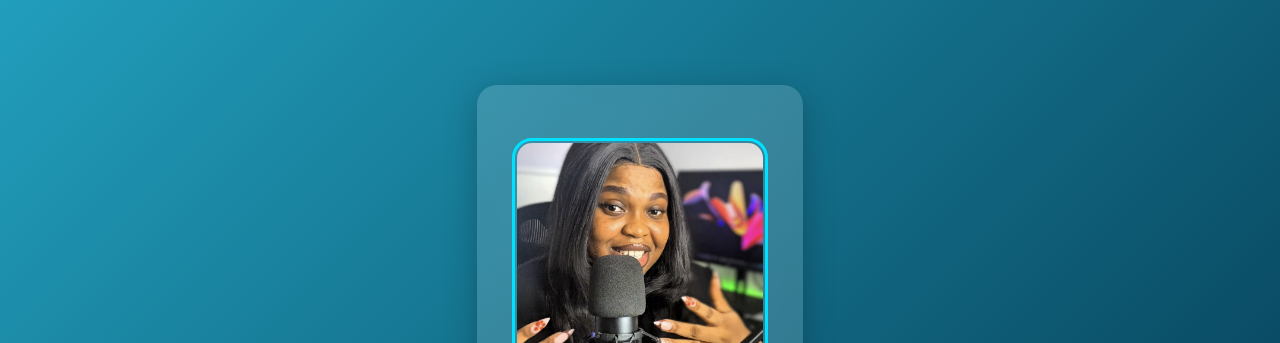
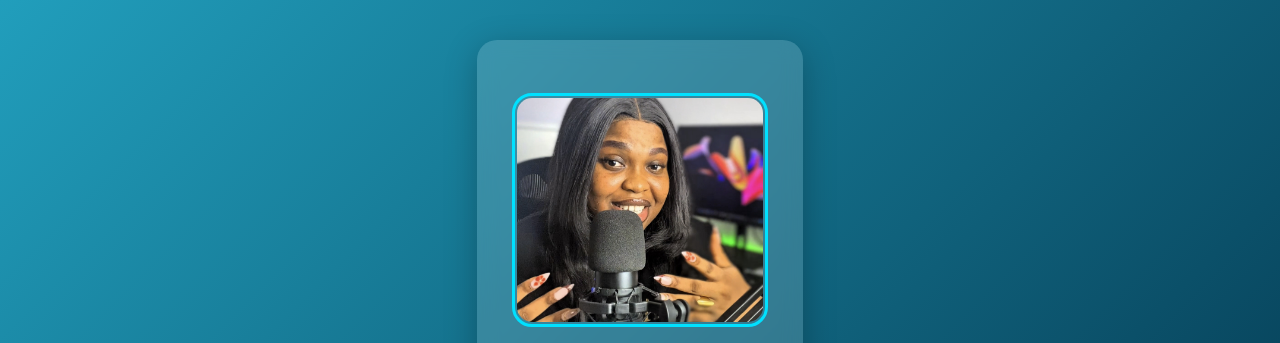
Before and after one commit to benitambulu/profile-card, a React app: page / in a window 1280 px wide. Shown: the top 343 px of the page. Built offline with nearby package versions, Linux system fonts and the light colour scheme.

Commit message:
I updated the css file and changed the height of the body from 100vh to 100%, so the padding can show on all screens.

```diff
--- a/src/index.css
+++ b/src/index.css
@@ -5,13 +5,12 @@ body {
     sans-serif;
   -webkit-font-smoothing: antialiased;
   -moz-osx-font-smoothing: grayscale;
-  height: 100vh;
+  height: 100%;
   display: flex;
   align-items: center;
   justify-content: center;
   padding: 40px;
   background: linear-gradient(135deg, #219ebc, #023047);
-  min-height: 100vh;
 }
 
 code {
```
